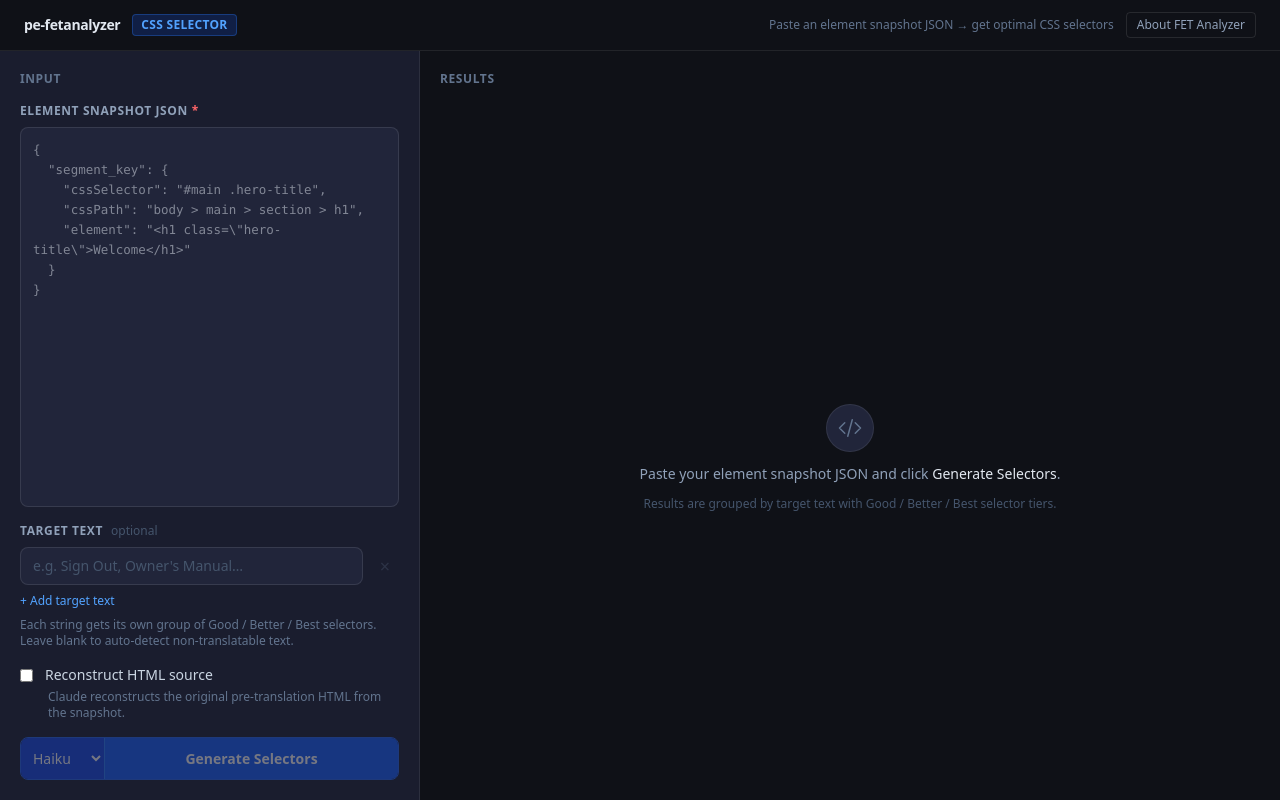
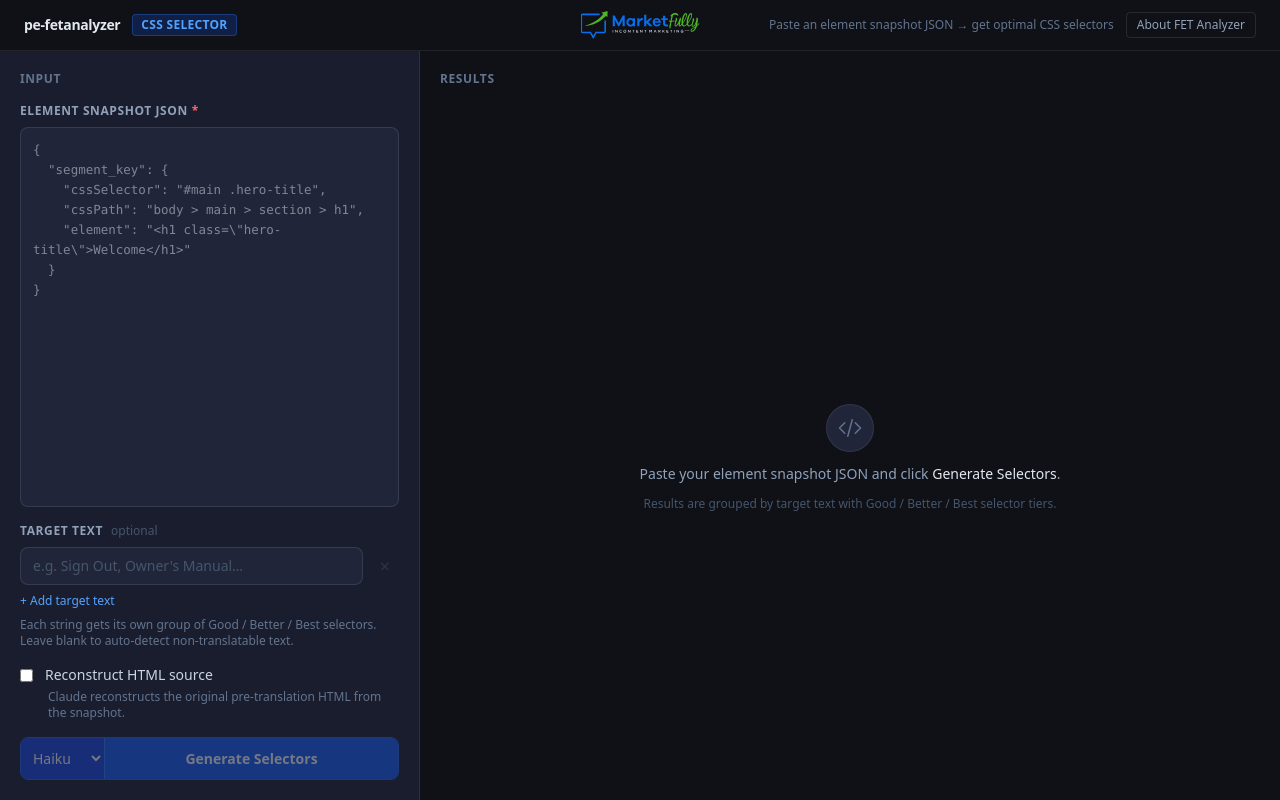
Before and after one commit to probinson-tools/pe-fetanalyzer, a Next.js app: page / in a window 1280 px wide. Built offline with nearby package versions, Linux system fonts and the light colour scheme.

Commit message:
Add Marketfully logo centered in header

```diff
--- a/app/page.tsx
+++ b/app/page.tsx
@@ -1,6 +1,7 @@
 "use client";
 
 import { useState } from "react";
+import Image from "next/image";
 import InputPanel from "@/components/InputPanel";
 import ResultsPanel from "@/components/ResultsPanel";
 import AboutModal from "@/components/AboutModal";
@@ -16,6 +17,14 @@ export default function Home() {
 
       {/* Navbar */}
       <header className="sticky top-0 z-10 flex items-center justify-between px-6 py-3 border-b border-white/8 bg-[#0F1117]">
+        <Image
+          src="/logo-marketfully-dark.svg"
+          alt="Marketfully"
+          width={119}
+          height={28}
+          priority
+          className="hidden md:block absolute left-1/2 -translate-x-1/2"
+        />
         <div className="flex items-center gap-3">
           <span className="text-sm font-semibold text-slate-200 tracking-tight">pe-fetanalyzer</span>
           <span className="px-2 py-0.5 rounded text-xs font-semibold bg-blue-600/20 text-blue-400 border border-blue-500/30 tracking-wide uppercase">
```
Also changed, not shown: public/logo-marketfully-dark.svg (added).
